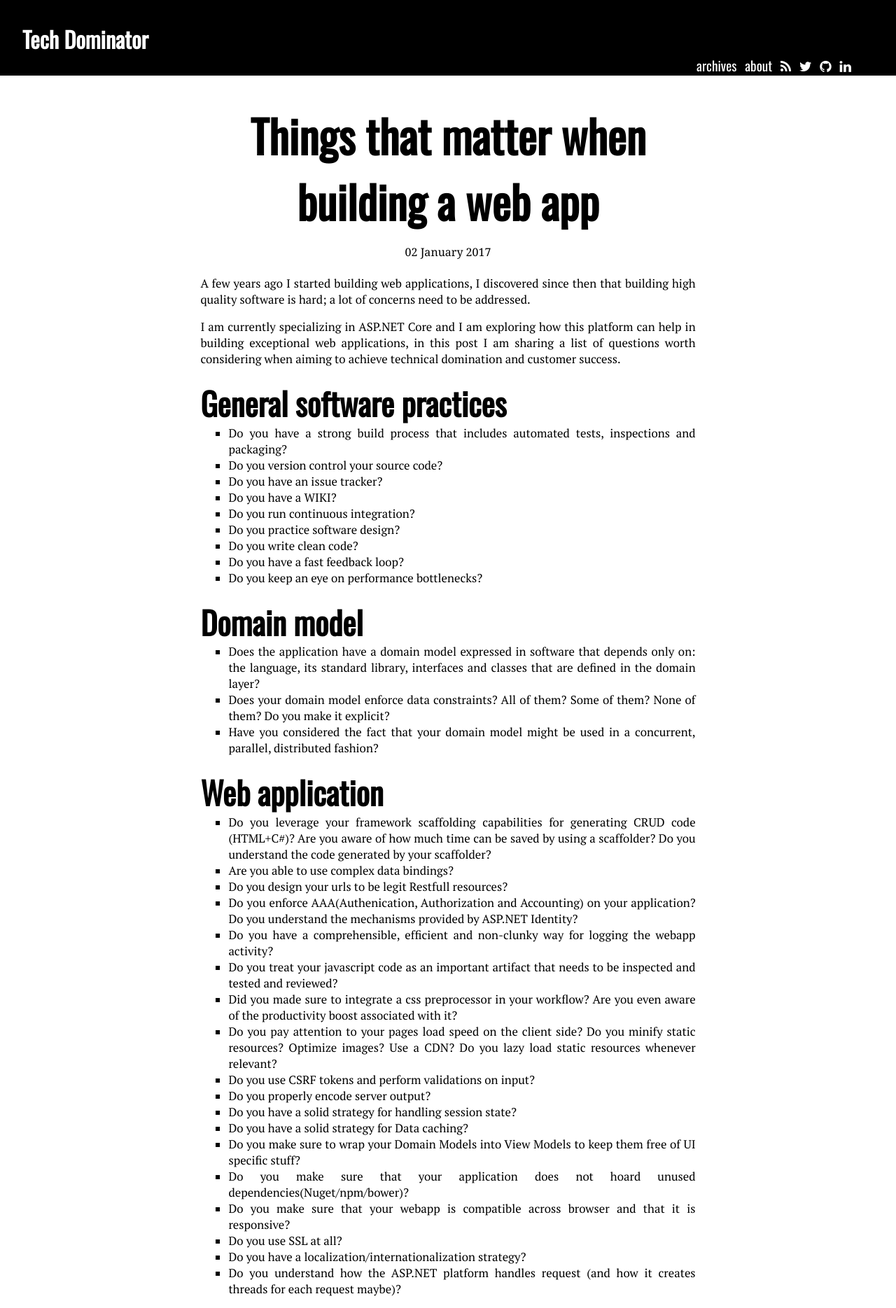
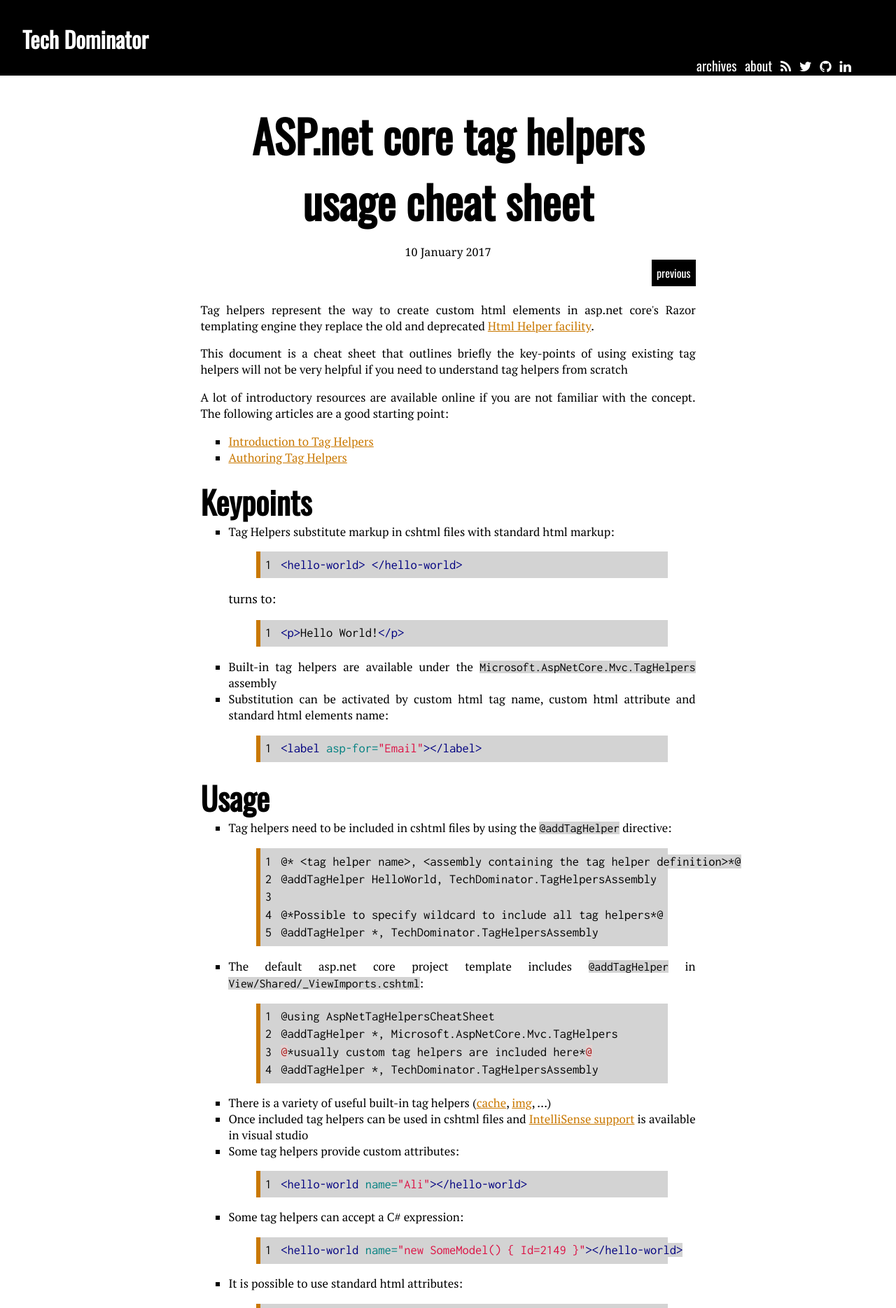
Before and after one commit to MissaouiChedy/MissaouiChedy.github.io, a Jekyll site: the page built from index.html, in a window 1280 px wide. Shown: the top 1869 px of the page at 70% size. Built offline with Jekyll 4.4.1, drawn with Linux system fonts in a browser that asks for light colours; some of the changed text lies outside the part shown.

Commit message:
Added second article

```diff
--- a/Gemfile
+++ b/Gemfile
@@ -9,14 +9,14 @@
 #
 # This will help ensure the proper Jekyll version is running.
 # Happy Jekylling!
-#gem "jekyll", "3.3.1"
+gem "jekyll", "3.3.1"
 
 # This is the default theme for new Jekyll sites. You may change this to anything you like.
 #gem "minima", "~> 2.0"
 
 # If you want to use GitHub Pages, remove the "gem "jekyll"" above and
 # uncomment the line below. To upgrade, run `bundle update github-pages`.
-gem "github-pages", group: :jekyll_plugins
+#gem "github-pages", group: :jekyll_plugins
 
 # If you have any plugins, put them here!
 group :jekyll_plugins do
--- a/_config.yml
+++ b/_config.yml
@@ -19,7 +19,7 @@
 baseurl: "" # the subpath of your site, e.g. /blog
 url: "http://blog.techdominator.com" # the base hostname & protocol for your site, e.g. http://example.com
 twitter_username: TechDominator
-
+repository: MissaouiChedy/MissaouiChedy.github.io
 # Build settings
 markdown: kramdown
 gems:
--- a/_includes/article-header.html
+++ b/_includes/article-header.html
@@ -2,7 +2,11 @@
 		<a href="{{ page.url }}"><h1 itemprop="name headline">{{ page.title }}</h1></a>
 		<time datetime="{{ page.date | date_to_xmlschema }}" itemprop="datePublished">{{ page.date | date_to_long_string}}</time>
 		<div class="navigation">
-			<a href="#">previous</a>
-			<a href="#">next</a>
+			{% if page != site.posts.last %}
+			<a href="{{ page.previous.url }}">previous</a>
+			{% endif %}
+			{% if page != site.posts.first %}
+			<a href="{{ page.next.url }}">next</a>
+			{% endif %}
 		</div>
 </header>
--- /dev/null
+++ b/_posts/2017-01-10-asp.net-core-tag-helpers-usage-cheat-sheet.html
@@ -0,0 +1,64 @@
+---
+layout: post
+title: "ASP.net core tag helpers usage cheat sheet"
+date: 2017-01-10 10:00:00 +0100
+categories: article
+---
+<p>Tag helpers represent the way to create custom html elements in asp.net core's Razor templating engine they replace the old and deprecated <a href="http://www.tutorialsteacher.com/mvc/html-helpers">Html Helper facility</a>.</p>
+<p>This document is a cheat sheet that outlines briefly the key-points of using existing tag helpers will not be very helpful if you need to understand tag helpers from scratch</p>
+<p>A lot of introductory resources are available online if you are not familiar with the concept. The following articles are a good starting point:</p>
+<ul>
+ <li> <a href="https://docs.microsoft.com/en-us/aspnet/core/mvc/views/tag-helpers/intro">Introduction to Tag Helpers</a></li>
+ <li> <a href="https://docs.microsoft.com/en-us/aspnet/core/mvc/views/tag-helpers/authoring">Authoring Tag Helpers</a></li>
+ </ul>
+<h2>Keypoints</h2>
+<ul>
+	<li>Tag Helpers substitute markup in cshtml files with standard html markup:</li>
+		{% highlight html linenos %} <hello-world> </hello-world> {% endhighlight %}
+		<p>turns to:</p>
+		{% highlight html linenos %} <p>Hello World!</p> {% endhighlight %}
+	<li>Built-in tag helpers are available under the <pre>Microsoft.AspNetCore.Mvc.TagHelpers</pre> assembly</li>
+	<li>Substitution can be activated by custom html tag name, custom html attribute and standard html elements name:</li>
+	{% highlight html linenos %} <label asp-for="Email"></label> {% endhighlight %}
+</ul>
+
+<h2>Usage</h2>
+
+<ul>
+	<li>Tag helpers need to be included in cshtml files by using the <pre>@addTagHelper</pre> directive:</li>
+{% highlight cshtml linenos %} @* <tag helper name>, <assembly containing the tag helper definition>*@
+ @addTagHelper HelloWorld, TechDominator.TagHelpersAssembly
+
+ @*Possible to specify wildcard to include all tag helpers*@
+ @addTagHelper *, TechDominator.TagHelpersAssembly{% endhighlight %}
+	<li>The default asp.net core project template includes <pre>@addTagHelper</pre> in <pre>View/Shared/_ViewImports.cshtml</pre>:</li>
+{% highlight c# linenos %} @using AspNetTagHelpersCheatSheet
+ @addTagHelper *, Microsoft.AspNetCore.Mvc.TagHelpers
+ @*usually custom tag helpers are included here*@
+ @addTagHelper *, TechDominator.TagHelpersAssembly{% endhighlight %}
+	<li>There is a variety of useful built-in tag helpers (<a href="http://www.davepaquette.com/archive/2015/06/03/mvc-6-cache-tag-helper.aspx">cache</a>, <a href="http://www.davepaquette.com/archive/2015/07/01/mvc-6-image-tag-helper.aspx">img</a>, ...)</li>
+	<li>Once included tag helpers can be used in cshtml files and <a href="https://docs.microsoft.com/en-us/aspnet/core/mvc/views/tag-helpers/intro#intellisense-support-for-tag-helpers">IntelliSense support</a> is available in visual studio</li>
+	<li>Some tag helpers provide custom attributes:</li>
+	{% highlight html linenos %} <hello-world name="Ali"></hello-world>{% endhighlight %}
+	<li>Some tag helpers can accept a C# expression:</li>
+	{% highlight html linenos %} <hello-world name="new SomeModel() { Id=2149 }"></hello-world>{% endhighlight %}
+	<li>It is possible to use standard html attributes:</li>
+	{% highlight html linenos %} <hello-world id="the-hello-world" class="a-hello-world"></hello-world>{% endhighlight %}
+	<p>
+		turns to:
+	</p>
+	{% highlight html linenos %} <p id="the-hello-world" class="a-hello-world">Hello World!</p>{% endhighlight %}
+	<li>It is possible to remove (uninclude) tag helpers from a specific view by using the <pre>@removeTagHelper</pre> directive:</li>
+	{% highlight html linenos %} @removeTagHelper img, TechDominator.TagHelpersAssembly{% endhighlight %}
+	<li>It is possible to disable tag helper activation for specific element by using the <pre>!</pre> operator:</li>
+	{% highlight html linenos %} <!hello-world></!hello-world>{% endhighlight %}
+	<p>
+		turns to:
+	</p>
+	{% highlight html linenos %} <hello-world></hello-world>{% endhighlight %}
+	<li>Some tag helpers can accept content and even nested elements which can be tag helpers as well</li>
+	{% highlight html linenos %} <hello-world>
+	<h1>Title</h1>
+	<child-tag-helper></child-tag-helper>
+ </hello-world>{% endhighlight %}
+</ul>
--- /dev/null
+++ b/_sass/highlight.scss
@@ -0,0 +1,60 @@
+.highlight  { background: #ffffff; }
+.highlight .c { color: #999988; font-style: italic } /* Comment */
+.highlight .err { color: #a61717; background-color: #e3d2d2 } /* Error */
+.highlight .k { font-weight: bold } /* Keyword */
+.highlight .o { font-weight: bold } /* Operator */
+.highlight .cm { color: #999988; font-style: italic } /* Comment.Multiline */
+.highlight .cp { color: #999999; font-weight: bold } /* Comment.Preproc */
+.highlight .c1 { color: #999988; font-style: italic } /* Comment.Single */
+.highlight .cs { color: #999999; font-weight: bold; font-style: italic } /* Comment.Special */
+.highlight .gd { color: #000000; background-color: #ffdddd } /* Generic.Deleted */
+.highlight .gd .x { color: #000000; background-color: #ffaaaa } /* Generic.Deleted.Specific */
+.highlight .ge { font-style: italic } /* Generic.Emph */
+.highlight .gr { color: #aa0000 } /* Generic.Error */
+.highlight .gh { color: #999999 } /* Generic.Heading */
+.highlight .gi { color: #000000; background-color: #ddffdd } /* Generic.Inserted */
+.highlight .gi .x { color: #000000; background-color: #aaffaa } /* Generic.Inserted.Specific */
+.highlight .go { color: #888888 } /* Generic.Output */
+.highlight .gp { color: #555555 } /* Generic.Prompt */
+.highlight .gs { font-weight: bold } /* Generic.Strong */
+.highlight .gu { color: #aaaaaa } /* Generic.Subheading */
+.highlight .gt { color: #aa0000 } /* Generic.Traceback */
+.highlight .kc { font-weight: bold } /* Keyword.Constant */
+.highlight .kd { font-weight: bold } /* Keyword.Declaration */
+.highlight .kp { font-weight: bold } /* Keyword.Pseudo */
+.highlight .kr { font-weight: bold } /* Keyword.Reserved */
+.highlight .kt { color: #445588; font-weight: bold } /* Keyword.Type */
+.highlight .m { color: #009999 } /* Literal.Number */
+.highlight .s { color: #d14 } /* Literal.String */
+.highlight .na { color: #008080 } /* Name.Attribute */
+.highlight .nb { color: #0086B3 } /* Name.Builtin */
+.highlight .nc { color: #445588; font-weight: bold } /* Name.Class */
+.highlight .no { color: #008080 } /* Name.Constant */
+.highlight .ni { color: #800080 } /* Name.Entity */
+.highlight .ne { color: #990000; font-weight: bold } /* Name.Exception */
+.highlight .nf { color: #990000; font-weight: bold } /* Name.Function */
+.highlight .nn { color: #555555 } /* Name.Namespace */
+.highlight .nt { color: #000080 } /* Name.Tag */
+.highlight .nv { color: #008080 } /* Name.Variable */
+.highlight .ow { font-weight: bold } /* Operator.Word */
+.highlight .w { color: #bbbbbb } /* Text.Whitespace */
+.highlight .mf { color: #009999 } /* Literal.Number.Float */
+.highlight .mh { color: #009999 } /* Literal.Number.Hex */
+.highlight .mi { color: #009999 } /* Literal.Number.Integer */
+.highlight .mo { color: #009999 } /* Literal.Number.Oct */
+.highlight .sb { color: #d14 } /* Literal.String.Backtick */
+.highlight .sc { color: #d14 } /* Literal.String.Char */
+.highlight .sd { color: #d14 } /* Literal.String.Doc */
+.highlight .s2 { color: #d14 } /* Literal.String.Double */
+.highlight .se { color: #d14 } /* Literal.String.Escape */
+.highlight .sh { color: #d14 } /* Literal.String.Heredoc */
+.highlight .si { color: #d14 } /* Literal.String.Interpol */
+.highlight .sx { color: #d14 } /* Literal.String.Other */
+.highlight .sr { color: #009926 } /* Literal.String.Regex */
+.highlight .s1 { color: #d14 } /* Literal.String.Single */
+.highlight .ss { color: #990073 } /* Literal.String.Symbol */
+.highlight .bp { color: #999999 } /* Name.Builtin.Pseudo */
+.highlight .vc { color: #008080 } /* Name.Variable.Class */
+.highlight .vg { color: #008080 } /* Name.Variable.Global */
+.highlight .vi { color: #008080 } /* Name.Variable.Instance */
+.highlight .il { color: #009999 } /* Literal.Number.Integer.Long */
--- a/archives.html
+++ b/archives.html
@@ -1,7 +1,7 @@
 ---
 layout: default
 ---
-<div class="archives" style="margin-bottom: 20em">
+<div class="archives" style="margin-bottom: 18em">
 <table>
 {% for post in site.posts %}
 	<tr>
--- a/css/main.scss
+++ b/css/main.scss
@@ -1,8 +1,8 @@
 ---
 # This is the Front Matter block
 ---
-@import url('https://fonts.googleapis.com/css?family=Oswald|PT+Serif');
-
+@import url('https://fonts.googleapis.com/css?family=Oswald|PT+Serif|Inconsolata');
+@import 'highlight.scss';
 $my-orange: #c97800;
 body {
 	color: black;
@@ -67,7 +67,6 @@
 		}
 		div.navigation
 		{
-			display: none;
 			text-align: right;
 			a {
 				display: inline-block;
@@ -78,12 +77,23 @@
 				font-size: 1em;
 
 				padding: 1%;
-				&:hover {
-					color: $my-orange;
-				}
 			}
 		}
 	}
+
+	figure.highlight
+	{
+		border-left: solid $my-orange 6px;
+		background-color: lightgrey;
+		padding: 0.2em;
+	}
+	pre {
+		display: inline;
+		font-family: "Inconsolata";
+		font-size: 1.05em;
+		background-color: lightgrey;
+	}
+
 	h1
 	{
 		font-size: 3.998em;
@@ -105,6 +115,7 @@
 	}
 	ul {
 		list-style-type: square;
+		text-align:left;
 	}
 	p,ul
 	{
--- a/index.html
+++ b/index.html
@@ -2,11 +2,11 @@
 layout: default
 ---
 <div class="main">
-	{% assign page = site.posts.last %}
+	{% assign page = site.posts.first %}
 	<article class="post">
 		{% include article-header.html %}
 		<div class="main-content">
-			{{ site.posts.last.content }}
+			{{ page.content }}
 		</div>
 		{% include article-footer.html %}
 	</article>
```
Also changed, not shown: Gemfile.lock, _posts/2017-01-02-things-that-matter-when-building-a-web-app.html (renamed from _posts/2017-02-02-things-that-matter-when-building-a-web-app.html).
